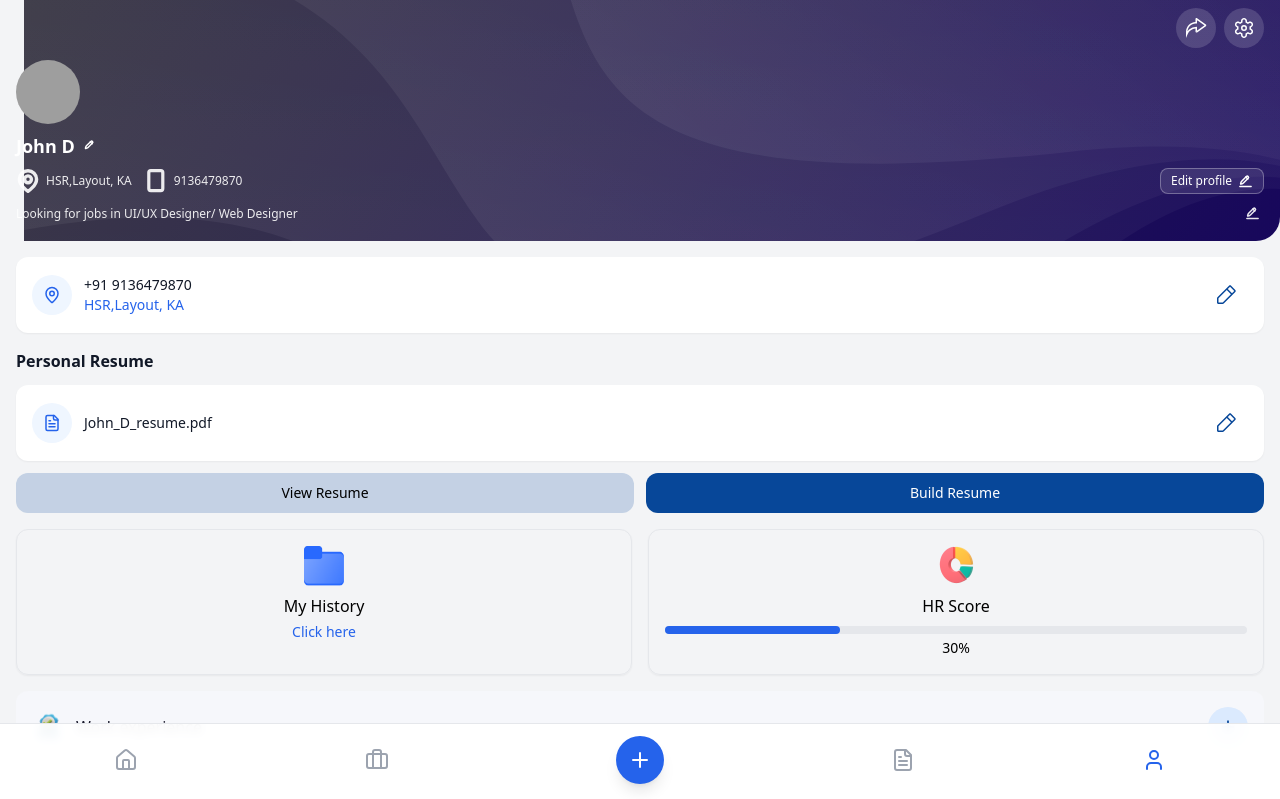
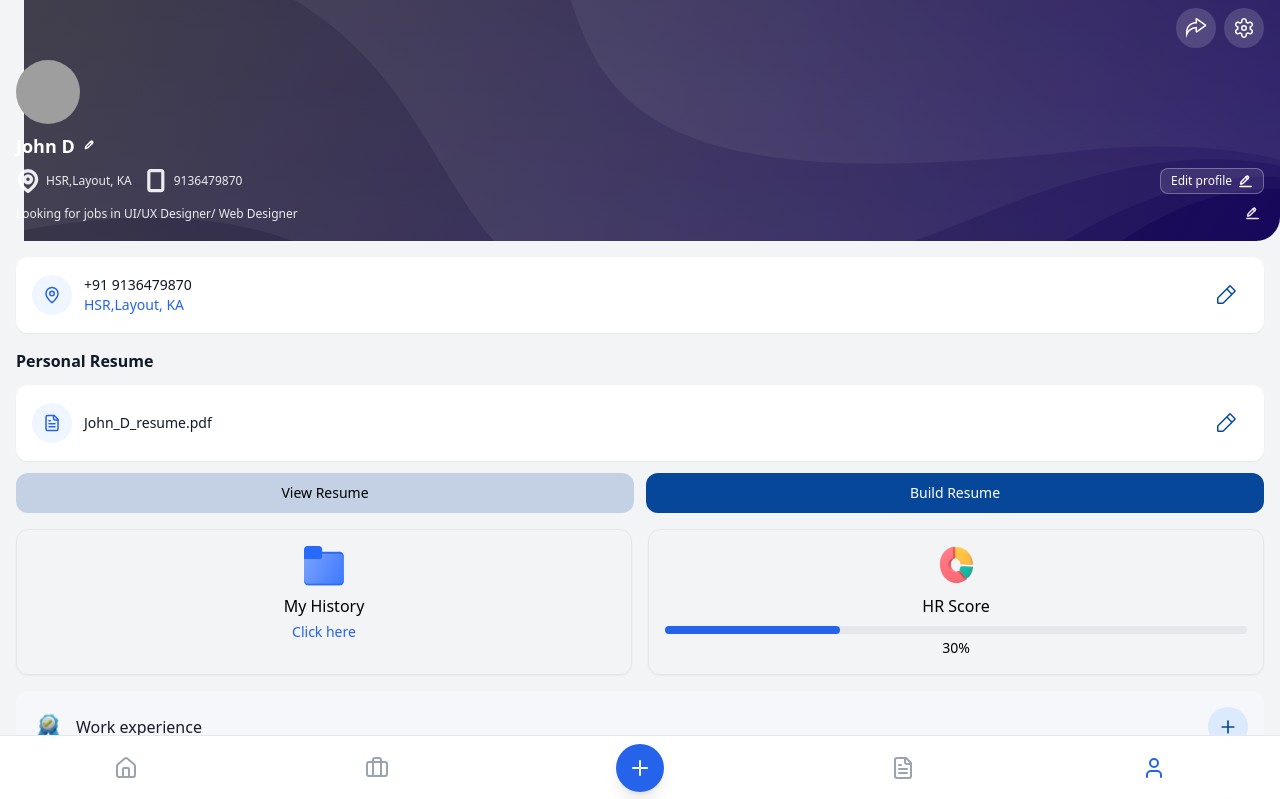
Before and after one commit to PragnaRajesh/Job_portal, a React (Vite) app: page /myprofilesection/myprofile in a window 1280 px wide. Shown: the top 799 px of the page. Built offline with nearby package versions, Linux system fonts and the light colour scheme; grey boxes are pictures that could not be loaded.

Commit message:
Fix bottom navigation to properly account for safe area without extra space
cgen-9c5c92a2947542298cbc8e1e7c507419

```diff
--- a/src/pages/myprofilesection/myprofile.jsx
+++ b/src/pages/myprofilesection/myprofile.jsx
@@ -1064,7 +1064,7 @@ const MyProfile = () => {
         </div>
       </div>
       {/* ✅ Fixed Bottom Navigation */}
-            <div className="fixed bottom-0 left-0 w-full z-50 flex items-center justify-around py-3 border-t border-gray-200 bg-white/95 backdrop-blur-sm pb-safe">
+            <div className="fixed bottom-0 left-0 w-full z-50 flex items-center justify-around py-2 border-t border-gray-200 bg-white/95 backdrop-blur-sm" style={{ paddingBottom: 'max(env(safe-area-inset-bottom), 0.5rem)' }}>
               <button onClick={() => navigate("/home")}>
                 <HomeIcon className="w-6 h-6 text-gray-400" />
               </button>
```
